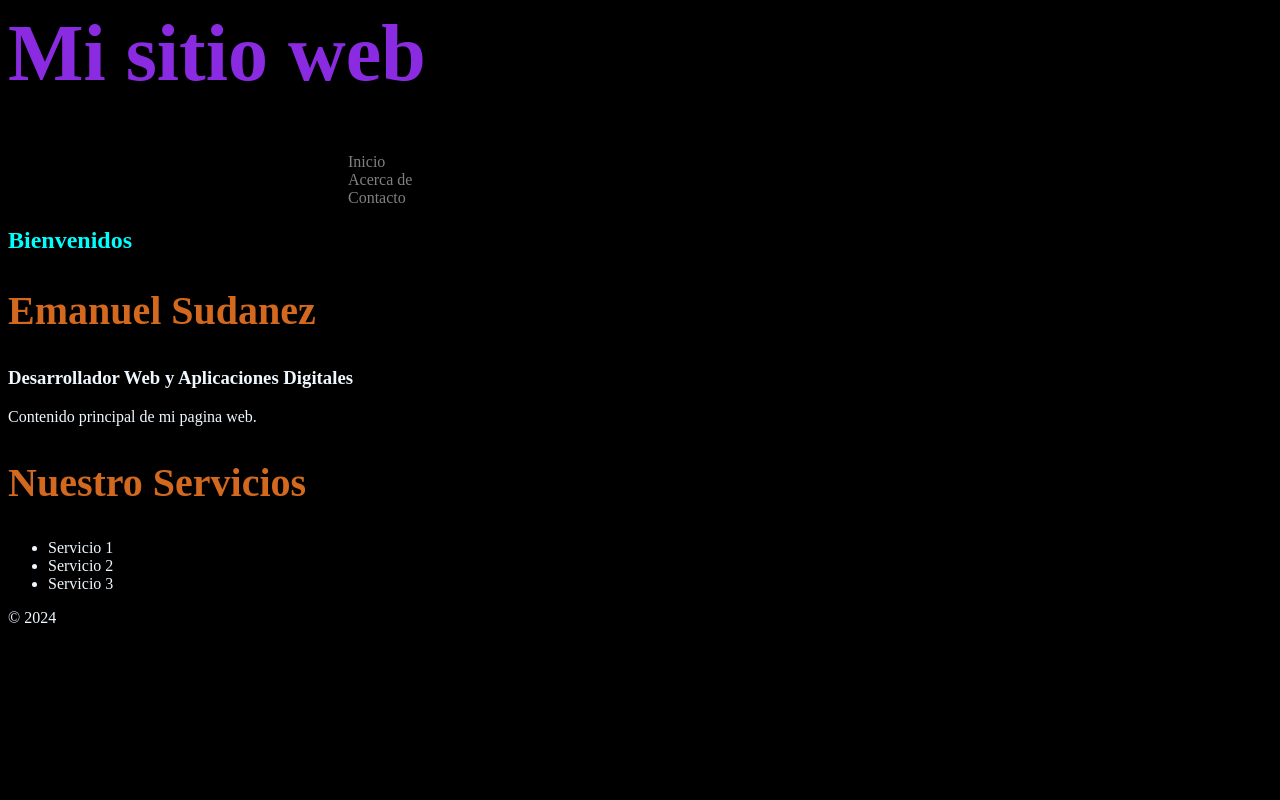
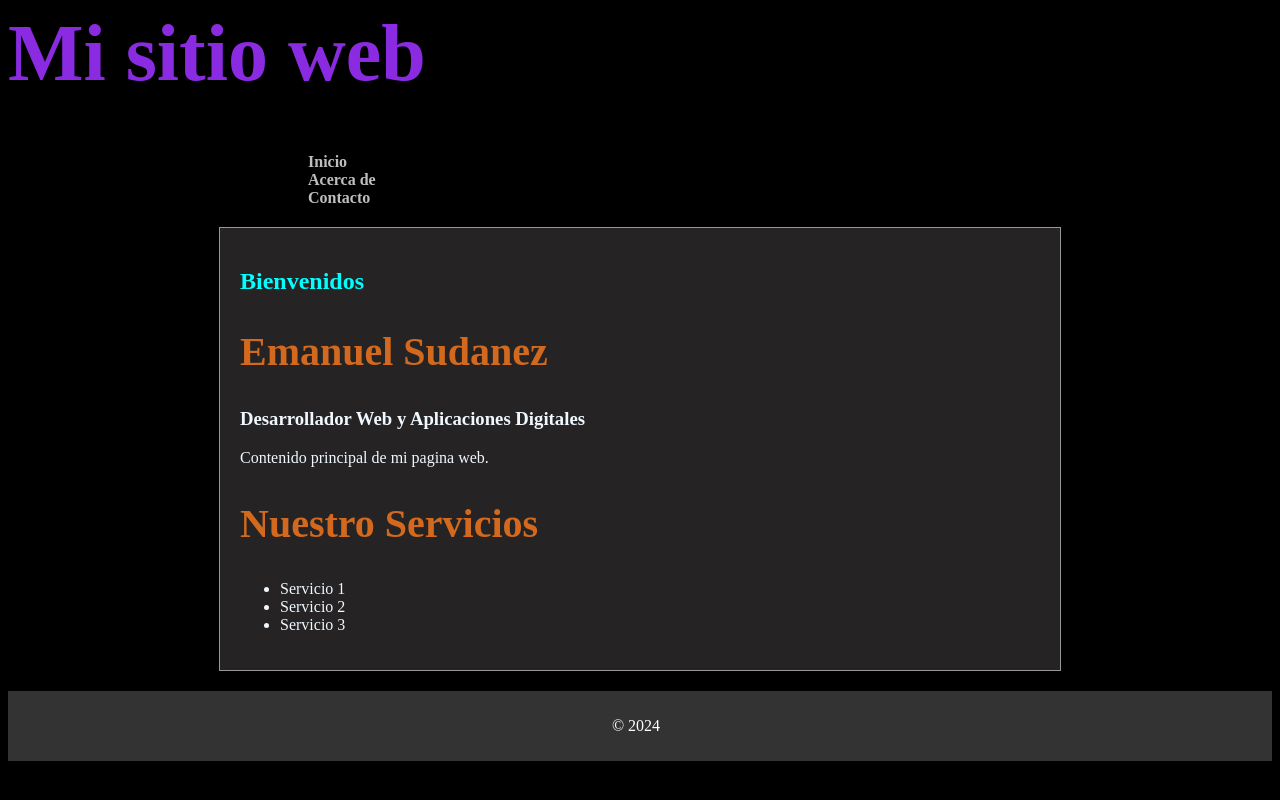
Before and after one commit to emmaSDNZ/DW_APPD, a plain HTML site: page Css/index.html in a window 1280 px wide. Drawn offline with Linux system fonts and the light colour scheme.

Commit message:
selectores add

```diff
--- a/Css/index.html
+++ b/Css/index.html
@@ -2,7 +2,7 @@
 <head>
     <meta charset="UTF-8">
     <meta name="viewport" content="width=device-width, initial-scale=1.0">
-    <link rel="stylesheet" type="text/css" href="./estilos.css" />
+    <link rel="stylesheet" type="text/css" href="./selectores.css" />
     <title>Document</title>
 </head>
 <body>
--- a/Css/estilos.css
+++ b/Css/selectores.css
@@ -18,8 +18,20 @@ body {
 h1 {
     color: aqua;
 }
+main {
+    max-width: 800px;
+    margin: 20px auto;
+    padding: 20px;
+    background-color: rgb(37, 35, 35);
+    border: 1px solid #979797;
+}
 
-
+footer {
+    background-color: #333;
+    color: #fff;
+    text-align: center;
+    padding: 10px;
+}
 /*
 
 Selector por Clase
@@ -69,15 +81,18 @@ elemento padre se heredan a sus hijos, pero pueden ser sobrescritos.
 
 nav ul{
     list-style: none;  /* Elimina los marcadores de lista*/
+    padding: 0;
 }
 
 nav li{
     margin: 0 300px;
+    margin-right: 20px;
 }
 
 nav a {
     text-decoration: none;  /*Elimina el subrayado de la etiqueta a*/
-    color: gray;
+    color: rgb(190, 190, 190);
+    font-weight: bold;
 }
 
 nav a:hover{
```
